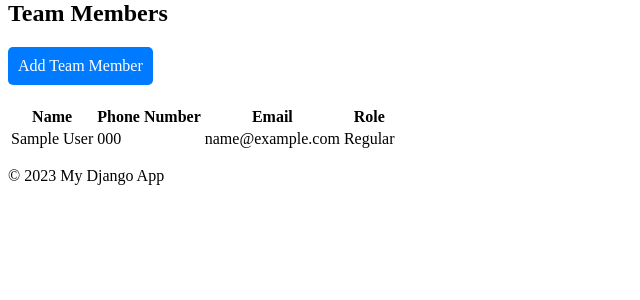
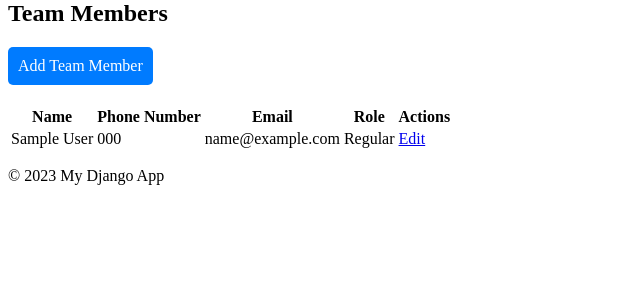
Before and after one commit to JSmith604/TeamManagementApp, a Django app: page /team/ in a window 1280 px wide. Shown: the part 136-436 px from the top of the page, without its empty margins (0-640 px from the left). Run offline with Django 5.2, Linux system fonts and the light colour scheme; tables that the repository leaves empty hold one stand-in row (values such as "Sample post").

Commit message:
Edit team member functionality

```diff
--- a/team_management/templates/team_management/team_member_list.html
+++ b/team_management/templates/team_management/team_member_list.html
@@ -17,6 +17,7 @@
         <th>Phone Number</th>
         <th>Email</th>
         <th>Role</th>
+        <th>Actions</th>
       </tr>
     </thead>
     <tbody>
@@ -26,10 +27,13 @@
           <td>{{ member.phone_number }}</td>
           <td>{{ member.email }}</td>
           <td>{{ member.get_role_display }}</td>
+          <td>
+            <a href="{% url 'team_member_edit' member.pk %}">Edit</a>
+          </td>
         </tr>
       {% empty %}
         <tr>
-          <td colspan="4">No team members found.</td>
+          <td colspan="5">No team members found.</td>
         </tr>
       {% endfor %}
     </tbody>
--- a/team_management/urls.py
+++ b/team_management/urls.py
@@ -1,9 +1,10 @@
 
 from django.urls import path
-from .views import home_view, TeamMemberListView, TeamMemberCreateView
+from .views import home_view, TeamMemberListView, TeamMemberCreateView, TeamMemberUpdateView
 
 urlpatterns = [
     path('', home_view, name='home'),
     path('team/', TeamMemberListView.as_view(), name='team_member_list'),
     path('team/add/', TeamMemberCreateView.as_view(), name='team_member_add'),
+    path('team/edit/<int:pk>/', TeamMemberUpdateView.as_view(), name='team_member_edit'),
 ]
--- a/team_management/views.py
+++ b/team_management/views.py
@@ -1,5 +1,6 @@
 
 from django.views.generic import ListView, CreateView
+from django.views.generic.edit import UpdateView
 from django.shortcuts import render
 from .models import TeamMember
 from .forms import TeamMemberForm
@@ -14,6 +15,12 @@ class TeamMemberCreateView(CreateView):
     template_name = 'team_management/team_member_form.html'
     success_url = reverse_lazy('team_member_list')
 
+class TeamMemberUpdateView(UpdateView):
+    model = TeamMember
+    form_class = TeamMemberForm
+    template_name = 'team_management/team_member_form.html'
+    success_url = reverse_lazy('team_member_list')
+
 def home_view(request):
     context = {}
     return render(request, 'team_management/home.html', context)
```
